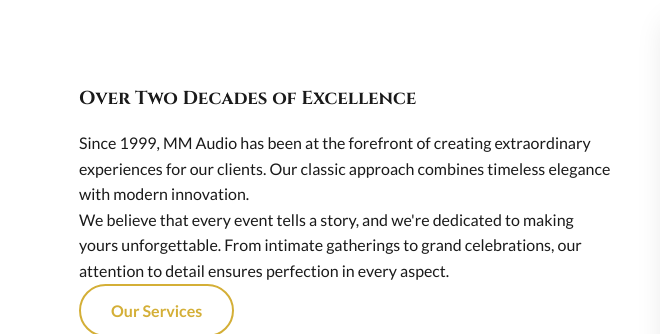
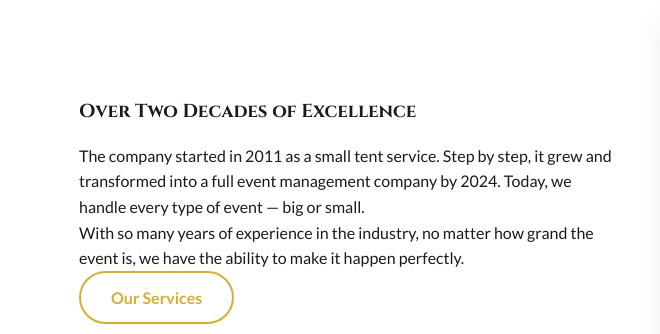
Before and after one commit to jayaprakash1902/mmaudio.github.io, a plain HTML site: page index.html in a window 1280 px wide. Shown: the part 1000-1334 px from the top of the page, 0-660 px from the left. Drawn offline with Linux system fonts and the light colour scheme.

Commit message:
conentchnge

```diff
--- a/index.html
+++ b/index.html
@@ -573,8 +573,8 @@
             <div class="about-content">
                 <div class="about-text fade-in">
                     <h3>Over Two Decades of Excellence</h3>
-                    <p>Since 1999, MM Audio has been at the forefront of creating extraordinary experiences for our clients. Our classic approach combines timeless elegance with modern innovation.</p>
-                    <p>We believe that every event tells a story, and we're dedicated to making yours unforgettable. From intimate gatherings to grand celebrations, our attention to detail ensures perfection in every aspect.</p>
+                    <p>The company started in 2011 as a small tent service. Step by step, it grew and transformed into a full event management company by 2024. Today, we handle every type of event — big or small.</p>
+                    <p>With so many years of experience in the industry, no matter how grand the event is, we have the ability to make it happen perfectly.</p>
                     <a href="#services" class="btn btn-outline">Our Services</a>
                 </div>
                 <div class="about-image fade-in">
```
